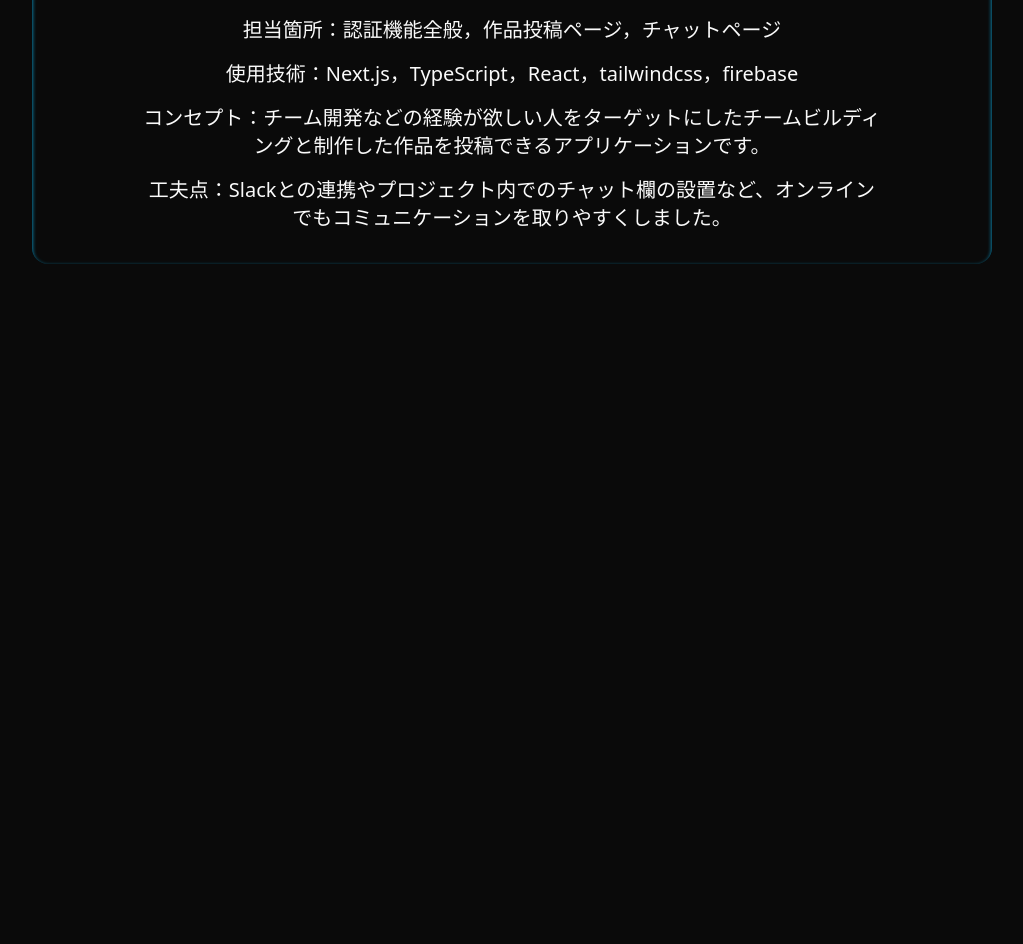
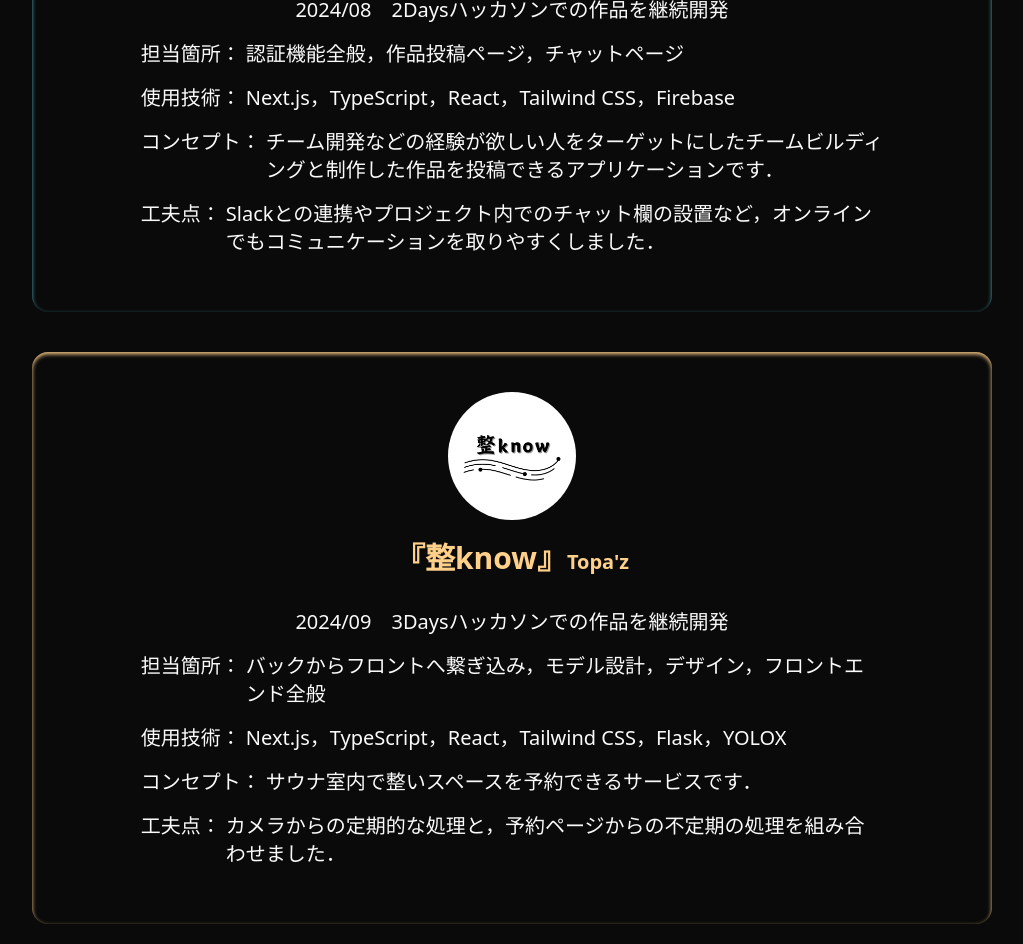
Before and after one commit to UkyoTaniguchi/portfolio, a Next.js app: page /pages/projects in a window 1280 px wide. Shown: the part 280-1224 px from the top of the page, without its empty margins (128-1151 px from the left). Before the commit the page ends 800 px from the top, so only its background shows below. Built offline with nearby package versions, Linux system fonts and the light colour scheme.

Commit message:
add: ハックツハッカソン内容追加

```diff
--- a/src/app/page.tsx
+++ b/src/app/page.tsx
@@ -106,7 +106,7 @@ export default function Home() {
                 <IoIosMail className="h-4/6 w-4/6"/>
               </a>
             </div>
-            <div className="h-full w-1/2 border rounded-2xl">
+            <div className="h-full w-1/2 rounded-2xl">
 
             </div>
           </div>
--- a/src/app/pages/profile/page.tsx
+++ b/src/app/pages/profile/page.tsx
@@ -21,35 +21,38 @@ export default function Profile() {
             </div>
             <div className="w-full flex flex-col items-center text-center text-2xl mt-8 border-b">
                 <h1 className="mb-8 text-4xl font-bold">自己紹介</h1>
-                <div className="mb-6 px-5 py-3 rounded-xl shadow-inner shadow-[#0aafe6]">
+                <div className="mb-6 px-5 py-5 rounded-xl shadow-inner shadow-[#a7e9d0]">
                     <p className="text-3xl font-bold text-[#daf6ff] mb-5">趣味</p>
                     <p>サウナ・キャンプ・釣り・山登り</p>
                 </div>
-                <div className="mb-6 px-5 py-3 rounded-xl shadow-inner shadow-[#0aafe6]">
+                <div className="mb-6 px-5 py-5 rounded-xl shadow-inner shadow-[#a7e9d0]">
                     <p className="text-3xl font-bold text-[#daf6ff] mb-5">学歴</p>
                     <p>2024/03　北九州市立大学 国際環境工学部 情報システム工学科 卒業</p>
                 </div>
-                <div className="mb-6 px-5 py-3 rounded-xl shadow-inner shadow-[#0aafe6]">
+                <div className="mb-6 px-5 py-8 rounded-xl shadow-inner shadow-[#a7e9d0]">
                     <p className="text-3xl font-bold text-[#daf6ff] mb-5">言語・スキル</p>
-                    <div className="flex gap-2 overflow-x-auto">
-                        <Badge>python</Badge>
+                    <div className="flex flex-wrap justify-center gap-2">
+                        <Badge>Python</Badge>
                         <Badge>JavaScript</Badge>
                         <Badge>TypeScript</Badge>
                         <Badge>HTML/CSS</Badge>
                         <Badge>C言語</Badge>
                         <Badge>php</Badge>
                         <Badge>Next.js</Badge>
+                        <Badge>Flask</Badge>
                         <Badge>React</Badge>
-                        <Badge>tailwindcss</Badge>
+                        <Badge>Tailwind CSS</Badge>
                     </div>
                 </div>
-                <div className="flex flex-col items-center mb-6 px-5 py-3 rounded-xl shadow-inner shadow-[#0aafe6]">
+                <div className="flex flex-col items-center mb-6 px-5 py-10 rounded-xl shadow-inner shadow-[#a7e9d0]">
                     <p className="text-3xl font-bold text-[#daf6ff] mb-5">実績・受賞歴</p>
                     <p>2024/08　株式会社サポーターズ2Daysオンラインハッカソン出場</p>
                     <div className="border h-10 w-0 my-2"></div>
                     <p>2024/08　株式会社PR TImes3Daysオフラインハッカソン出場</p>
                     <div className="border h-10 w-0 my-2"></div>
                     <p>2024/09　株式会社クイック3Daysオフラインインターンシップ　優勝🏆</p>
+                    <div className="border h-10 w-0 my-2"></div>
+                    <p>2024/09　3Daysオフラインハックツハッカソン　入賞</p>
                 </div>
             </div>
         </div>
--- a/src/app/pages/projects/page.tsx
+++ b/src/app/pages/projects/page.tsx
@@ -5,22 +5,64 @@ import Link from "next/link";
 export default function Projects() {
     return(
         <div className="flex flex-col items-center w-full px-10 py-5">
-            <div className="flex flex-col items-center w-[80%] rounded-2xl p-4 shadow-inner shadow-[#0aafe6]">
+            <div className="flex flex-col items-center w-[80%] rounded-2xl px-4 py-10 mb-10 shadow-inner shadow-[#4CACB9]">
                 <Avatar className="w-32 h-32 mb-5">
                     <AvatarImage src="/logo.png" className=""/>
                     <AvatarFallback>CN</AvatarFallback>
                 </Avatar>
-                <h1 className="text-3xl text-[#daf6ff] font-bold mb-8">『I-Team』
+                <h1 className="text-3xl text-[#4CACB9] font-bold mb-8">『I-Team』
                     <Link href="https://i-team-self.vercel.app" className="text-xl hover:underline">
                         i-team-self.vercel.app
                     </Link>
                 </h1>
-                <div className="w-[80%] text-center">
-                    <p className="text-xl mb-4">2024/08　2Daysハッカソンでの作品を継続開発</p>
-                    <p className="text-xl mb-4">担当箇所：認証機能全般，作品投稿ページ，チャットページ</p>
-                    <p className="text-xl mb-4">使用技術：Next.js，TypeScript，React，tailwindcss，firebase</p>
-                    <p className="text-xl mb-4">コンセプト：チーム開発などの経験が欲しい人をターゲットにしたチームビルディングと制作した作品を投稿できるアプリケーションです。</p>
-                    <p className="text-xl mb-4">工夫点：Slackとの連携やプロジェクト内でのチャット欄の設置など、オンラインでもコミュニケーションを取りやすくしました。</p>
+                <div className="flex flex-col items-center w-[80%]">
+                    <p className="text-xl text-center mb-4">2024/08　2Daysハッカソンでの作品を継続開発</p>
+                    <div className="flex text-xl mb-4 w-full">
+                        <p className="w-[105px] flex-shrink-0">担当箇所：</p>
+                        <p className="flex-grow">認証機能全般，作品投稿ページ，チャットページ</p>
+                    </div>
+                    <div className="flex text-xl mb-4 w-full">
+                        <p className="w-[105px] flex-shrink-0">使用技術：</p>
+                        <p className="flex-grow">Next.js，TypeScript，React，Tailwind CSS，Firebase</p>
+                    </div>
+                    <div className="flex text-xl mb-4 w-full">
+                        <p className="w-[125px] flex-shrink-0">コンセプト：</p>
+                        <p className="flex-grow">チーム開発などの経験が欲しい人をターゲットにしたチームビルディングと制作した作品を投稿できるアプリケーションです．</p>
+                    </div>
+                    <div className="flex text-xl mb-4 w-full">
+                        <p className="w-[85px] flex-shrink-0">工夫点：</p>
+                        <p className="flex-grow">Slackとの連携やプロジェクト内でのチャット欄の設置など，オンラインでもコミュニケーションを取りやすくしました．</p>
+                    </div>
+                </div>
+            </div>
+            <div className="flex flex-col items-center w-[80%] rounded-2xl px-4 py-10 shadow-inner shadow-[#FFD08A]">
+                <Avatar className="w-32 h-32 mb-5">
+                    <AvatarImage src="/整know-2.png" className=""/>
+                    <AvatarFallback>CN</AvatarFallback>
+                </Avatar>
+                <h1 className="text-3xl text-[#FFD08A] font-bold mb-8">『整know』
+                    <Link href="https://topaz.dev/projects/1a5a4ffedaa05c7a06b4" className="text-xl hover:underline">
+                        Topa'z
+                    </Link>
+                </h1>
+                <div className="flex flex-col items-center w-[80%]">
+                    <p className="text-xl text-center mb-4">2024/09　3Daysハッカソンでの作品を継続開発</p>
+                    <div className="flex text-xl mb-4 w-full">
+                        <p className="w-[105px] flex-shrink-0">担当箇所：</p>
+                        <p className="flex-grow">バックからフロントへ繋ぎ込み，モデル設計，デザイン，フロントエンド全般</p>
+                    </div>
+                    <div className="flex text-xl mb-4 w-full">
+                        <p className="w-[105px] flex-shrink-0">使用技術：</p>
+                        <p className="flex-grow">Next.js，TypeScript，React，Tailwind CSS，Flask，YOLOX</p>
+                    </div>
+                    <div className="flex text-xl mb-4 w-full">
+                        <p className="w-[125px] flex-shrink-0">コンセプト：</p>
+                        <p className="flex-grow">サウナ室内で整いスペースを予約できるサービスです．</p>
+                    </div>
+                    <div className="flex text-xl mb-4 w-full">
+                        <p className="w-[85px] flex-shrink-0">工夫点：</p>
+                        <p className="flex-grow">カメラからの定期的な処理と，予約ページからの不定期の処理を組み合わせました．</p>
+                    </div>
                 </div>
             </div>
         </div>
```
Also changed, not shown: public/整know-2.png (added).
